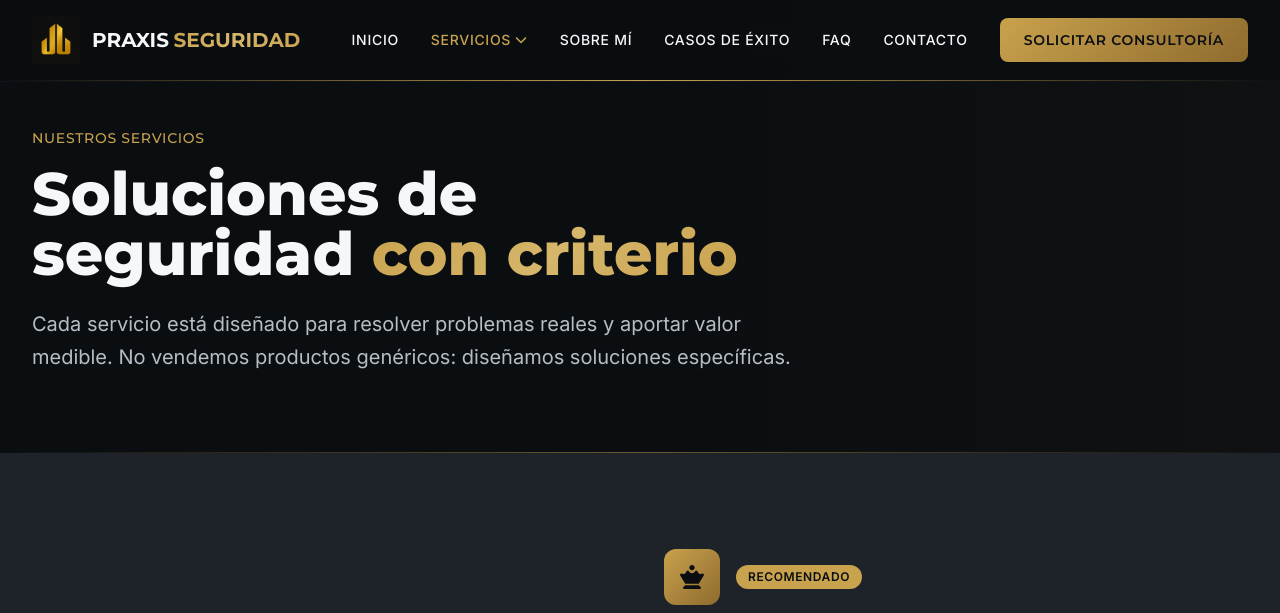
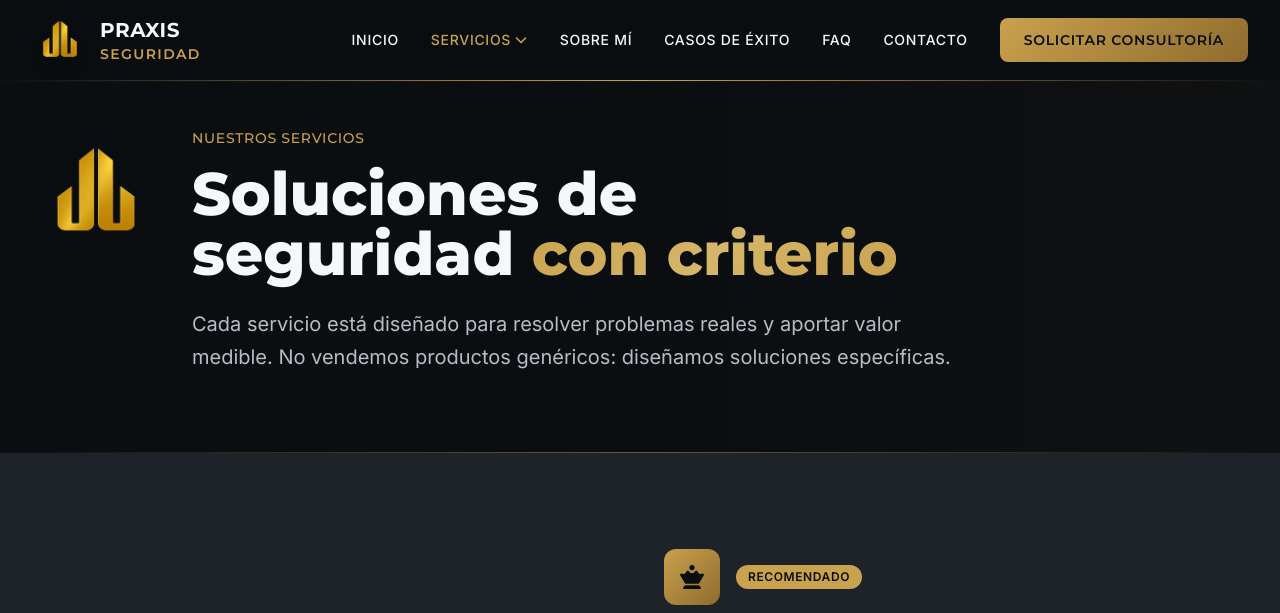
Before and after one commit to juanluispalazonnicolas-blip/WEB-2, a PHP site: page /servicios.php in a window 1280 px wide. Shown: the top 613 px of the page. Run offline with PHP 8.4, Linux system fonts and the light colour scheme; some libraries are stand-ins or nearby versions.

Commit message:
Logo Praxis prominente en header, index, servicios y footer

```diff
--- a/includes/footer.php
+++ b/includes/footer.php
@@ -10,13 +10,11 @@
 
                 <!-- Column 1: Logo & Description -->
                 <div class="lg:col-span-1">
-                    <a href="index.php" class="flex items-center space-x-2 group mb-6">
-                        <div class="w-10 h-10 bg-gradient-to-br from-praxis-gold to-praxis-gold-dark rounded-lg flex items-center justify-center">
-                            <i class="fas fa-shield-halved text-praxis-black text-lg"></i>
-                        </div>
-                        <div>
+                    <a href="index.php" class="flex items-center space-x-3 group mb-6">
+                        <img src="images/logo-praxis.png" alt="Praxis Seguridad" class="h-14 w-auto">
+                        <div class="flex flex-col">
                             <span class="text-lg font-heading font-bold text-praxis-white">PRAXIS</span>
-                            <span class="text-lg font-heading font-bold gradient-text"> SEGURIDAD</span>
+                            <span class="text-sm font-heading font-semibold text-praxis-gold tracking-wide">SEGURIDAD</span>
                         </div>
                     </a>
                     <p class="text-praxis-gray-light text-sm leading-relaxed mb-6">
--- a/includes/header.php
+++ b/includes/header.php
@@ -162,10 +162,10 @@ $current_page = $current_page ?? 'inicio';
 
                 <!-- Logo -->
                 <a href="index.php" class="flex items-center space-x-3 group">
-                    <img src="images/logo.png" alt="Praxis Seguridad Logo" class="h-12 w-auto">
-                    <div>
-                        <span class="text-xl font-heading font-bold text-praxis-white group-hover:text-praxis-gold transition-colors">PRAXIS</span>
-                        <span class="text-xl font-heading font-bold gradient-text"> SEGURIDAD</span>
+                    <img src="images/logo-praxis.png" alt="Praxis Seguridad Logo" class="h-14 w-auto drop-shadow-lg">
+                    <div class="flex flex-col">
+                        <span class="text-xl font-heading font-bold text-praxis-white group-hover:text-praxis-gold transition-colors tracking-wide">PRAXIS</span>
+                        <span class="text-sm font-heading font-semibold text-praxis-gold tracking-widest">SEGURIDAD</span>
                     </div>
                 </a>
 
--- a/index.php
+++ b/index.php
@@ -25,6 +25,11 @@ include 'includes/header.php';
 
     <!-- Content -->
     <div class="relative z-10 max-w-7xl mx-auto px-4 sm:px-6 lg:px-8 text-center pt-20">
+        <!-- Logo grande prominente -->
+        <div class="mb-8 animate-fade-in">
+            <img src="images/logo-praxis.png" alt="Praxis Seguridad" class="h-28 md:h-36 lg:h-44 w-auto mx-auto drop-shadow-2xl">
+        </div>
+
         <!-- Pretitle -->
         <p class="text-praxis-gold font-heading font-medium text-sm uppercase tracking-[0.3em] mb-6 animate-fade-in">
             Consultoría Estratégica en Seguridad Privada
--- a/servicios.php
+++ b/servicios.php
@@ -21,7 +21,13 @@ include 'includes/header.php';
     </div>
 
     <div class="relative z-10 max-w-7xl mx-auto px-4 sm:px-6 lg:px-8">
-        <div class="max-w-3xl">
+        <div class="flex flex-col lg:flex-row items-center lg:items-start gap-8">
+            <!-- Logo prominente -->
+            <div class="flex-shrink-0">
+                <img src="images/logo-praxis.png" alt="Praxis Seguridad" class="h-24 md:h-32 w-auto drop-shadow-2xl">
+            </div>
+
+            <div class="max-w-3xl text-center lg:text-left">
                 <p class="text-praxis-gold font-heading font-medium text-sm uppercase tracking-wider mb-4">
                     Nuestros Servicios
                 </p>
@@ -31,6 +37,7 @@ include 'includes/header.php';
                 <p class="text-praxis-gray-light text-xl leading-relaxed">
                     Cada servicio está diseñado para resolver problemas reales y aportar valor medible. No vendemos productos genéricos: diseñamos soluciones específicas.
                 </p>
+            </div>
         </div>
     </div>
 
```
Also changed, not shown: images/logo-praxis.png (added). Lines whose indentation alone changed are shown as unchanged.
